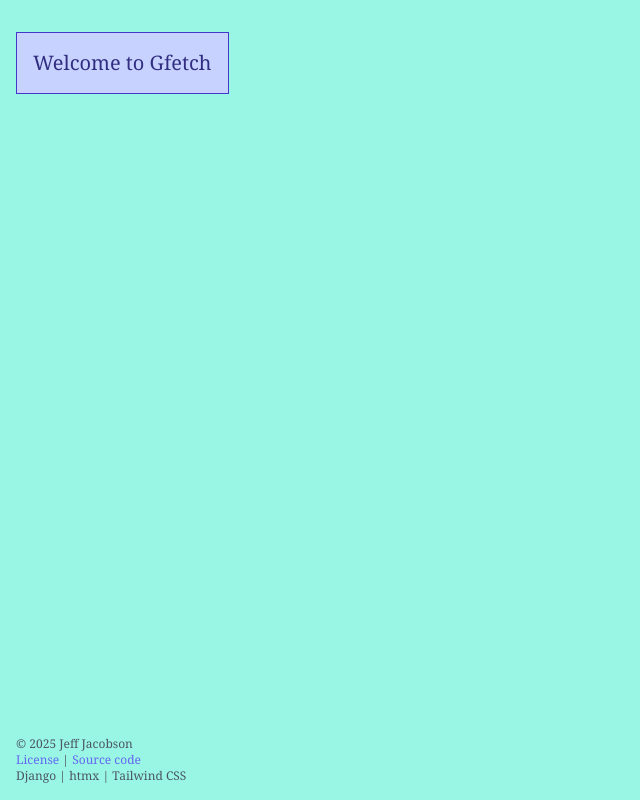
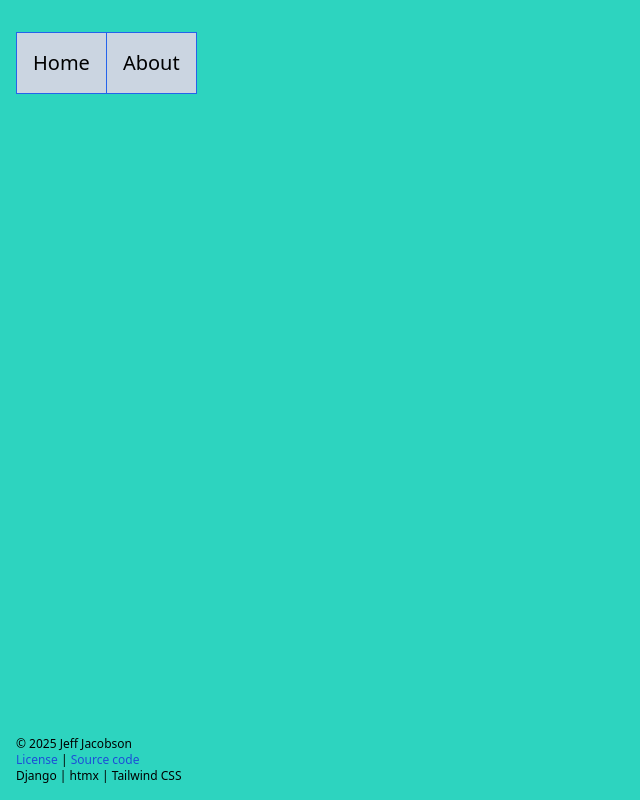
Before and after one commit to jwjacobson/gfetch-site, a Django app: page / in a window 1280 px wide. Shown: the whole page, without its empty margins (0-640 px from the left). Run offline with Django 5.2, Linux system fonts and the light colour scheme; some libraries are stand-ins or nearby versions.

Commit message:
Update styling

```diff
--- a/theme/templates/base.html
+++ b/theme/templates/base.html
@@ -17,30 +17,30 @@
 		</style>
 	</head>
 
-	<body class="bg-teal-200 font-serif leading-normal tracking-normal min-h-screen flex flex-col">
+	<body class="bg-teal-400 font-sans leading-normal tracking-normal min-h-screen flex flex-col">
 		<div class="flex-1 container mx-auto px-4 py-8">
-			<nav class="bg-indigo-200 border border-indigo-700 p-0 inline-flex overflow-hidden mb-3">
+			<nav class="bg-slate-300 border border-blue-600 p-0 inline-flex overflow-hidden mb-3">
 				<div
 					hx-get="/"
 					hx-target="#tab-content"
 					hx-swap="innerHTML"
 					hx-trigger="click"
-					class="flex-1 text-center text-indigo-900 flex items-center justify-center cursor-pointer hover:bg-indigo-100 hover:text-black p-4 text-xl"
+					class="flex-1 text-center flex items-center justify-center cursor-pointer hover:bg-slate-200 p-4 text-xl"
 				>
-					<span>Welcome to Gfetch</span>
+					<span>Home</span>
 				</div>
 
-				{% comment %} <div class="w-px bg-indigo-700"></div>
+			    <div class="w-px bg-blue-600"></div>
 
 				<div
-					hx-get="{% url 'about' %}"
-					hx-target="#tab-content"
-					hx-swap="innerHTML"
-					hx-trigger="click"
-					class="flex-1 text-center text-indigo-900 items-center justify-center cursor-pointer hover:bg-indigo-100 hover:text-black p-4 text-xl"
+					{% comment %} hx-get="{% url 'about' %}"  {% endcomment %}
+					{% comment %} hx-target="#tab-content"  {% endcomment %}
+					{% comment %} hx-swap="innerHTML" {% endcomment %}
+					{% comment %} hx-trigger="click" {% endcomment %}
+					class="flex-1 text-center items-center justify-center cursor-pointer hover:bg-slate-200 p-4 text-xl"
 				>
 					<span>About</span>
-				</div> {% endcomment %}
+				</div>
 			</nav>
 
 			<div id="tab-content" class="flex-1 mt-3">
@@ -50,21 +50,21 @@
 		</div>
 
 		<footer class="p-4 w-full">
-			<p class="text-xs text-gray-600">
+			<p class="text-xs">
 				© 2025 Jeff Jacobson
 			</p>
-			<p class="text-xs text-gray-600">
+			<p class="text-xs">
 				<a href="https://github.com/jwjacobson/gfetch-site/blob/main/LICENSE"
-				class="text-indigo-500" target="_blank" rel="noopener noreferrer">
+				class="text-blue-700" target="_blank" rel="noopener noreferrer">
 				License
 				</a>
 				|<a
 				href="https://github.com/jwjacobson/gfetch-site"
-				class="text-indigo-500" target="_blank" rel="noopener noreferrer">
+				class="text-blue-700" target="_blank" rel="noopener noreferrer">
 				Source code
 				</a>
 			</p>
-			<p class="text-xs text-gray-600">
+			<p class="text-xs">
 				Django | htmx | Tailwind CSS
 			</p>
 		</footer>
```
Also changed, not shown: pyproject.toml (+6 -1 lines), 1 other file.
